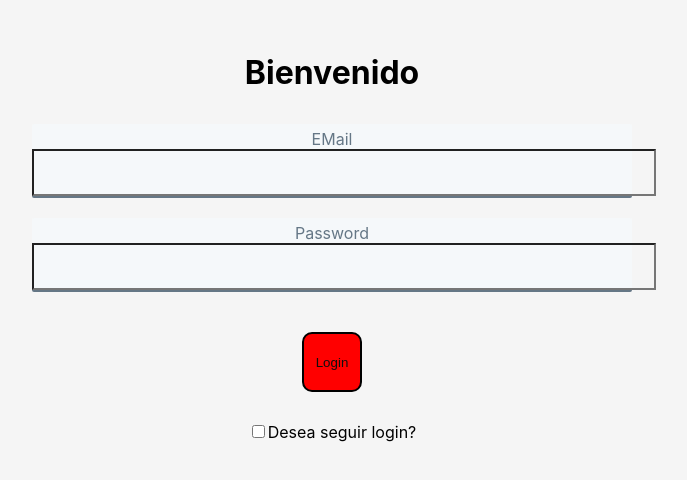
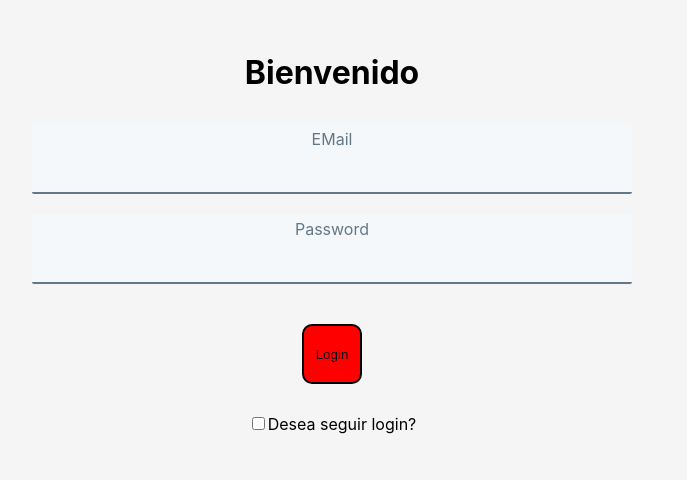
Before and after one commit to JosSid/uala_plop_redux, a React (Create React App) app in the folder uala-plop/: page / in a window 1280 px wide. Shown: the top 480 px of the page, without its empty margins (308-995 px from the left). Built offline with nearby package versions, Linux system fonts and the light colour scheme.

Commit message:
empezando con el menu para logout

```diff
--- a/uala-plop/src/components/auth/LoginPage.js
+++ b/uala-plop/src/components/auth/LoginPage.js
@@ -8,7 +8,7 @@ const LoginPage = ({ onLogin }) => {
   const [password, setPassword] = useState('');
   const [check, setCheck] = useState(false);
   const [error, setError] = useState(null);
-  const [isFetching, setIsFetching] = useState(false)
+  const [isFetching, setIsFetching] = useState(false);
 
   const handleChangeEMail = (event) => setEmail(event.target.value);
   const handleChangePassword = (event) => setPassword(event.target.value);
@@ -19,7 +19,7 @@ const LoginPage = ({ onLogin }) => {
     event.preventDefault();
     try {
       resetError();
-      setIsFetching(true)
+      setIsFetching(true);
       await login({ email, password });
 
       onLogin();
@@ -28,7 +28,7 @@ const LoginPage = ({ onLogin }) => {
     } catch (err) {
       setError(err);
     }
-    setIsFetching(false)
+    setIsFetching(false);
   };
 
   const isEnabledButton = () => email && password && !isFetching;
--- a/uala-plop/src/components/common/formField/FormField.css
+++ b/uala-plop/src/components/common/formField/FormField.css
@@ -13,6 +13,7 @@
   .formField__input {
     background-color: transparent;
     font-size: 20px;
+    border-style: none;
     height: 36px;
     outline-style: none;
     padding: 2px 10px 5px 10px;
```
Also changed, not shown: uala-plop/src/components/auth/service.js (+12 -0 lines).
